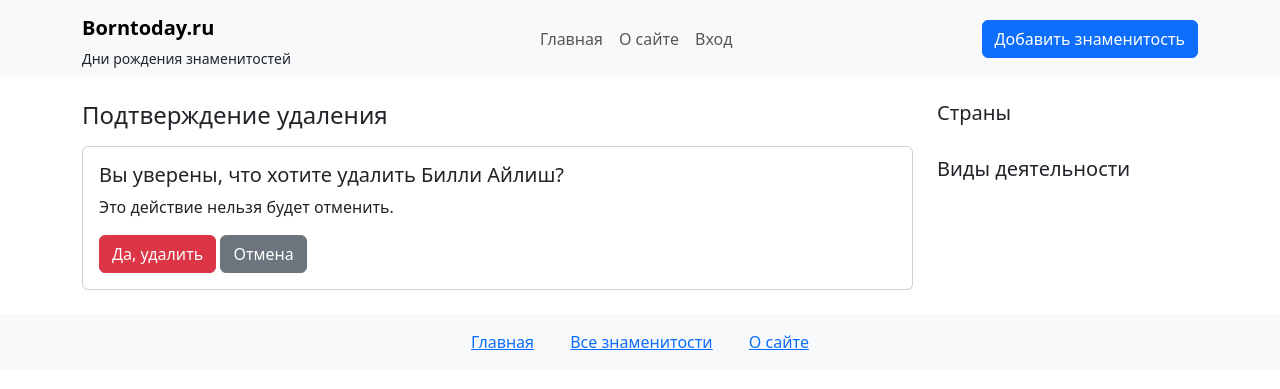
After one commit to Juniper637/lobzik13, a Django app: page /star/5/delete/ in a window 1280 px wide. The commit adds this page. Shown: the top 389 px of the page. Run offline with Django 5.2, Linux system fonts and the light colour scheme; data comes from the database, SQL or seed files in the repository; both versions use the stored data as it was after the commit.

```diff
--- a/lobzikapp/templates/lobzikapp/add-star.html
+++ b/lobzikapp/templates/lobzikapp/add-star.html
@@ -1,4 +1,4 @@
-{% extends 'star/base.html' %}
+{% extends 'lobzikapp/base.html' %}
 {% block title %}{{ title }} - Borntoday.ru{% endblock %}
 
 {% block content %}
--- a/lobzikapp/templates/lobzikapp/header.html
+++ b/lobzikapp/templates/lobzikapp/header.html
@@ -29,7 +29,7 @@
 
       <!-- Кнопка «Добавить знаменитость» (пример) -->
       <div>
-        <a href="#" class="btn btn-primary">Добавить знаменитость</a>
-      </div>
+        <a href="{% url 'add_star' %}" class="btn btn-primary">Добавить знаменитость</a>
+    </div>
     </div>
   </nav>
--- a/lobzikapp/templates/lobzikapp/lobzikapp_detail.html
+++ b/lobzikapp/templates/lobzikapp/lobzikapp_detail.html
@@ -21,7 +21,10 @@
       <strong>Обновлен:</strong> {{ star.time_update|date:"d.m.Y H:i" }}<br>
       <em>{{ star.content }}</em>
     </p>
-    <a href="{% url 'star_index' %}" class="btn btn-primary">Вернуться к списку</a>
+    <div class="btn-group" role="group">
+        <a href="{% url 'star_index' %}" class="btn btn-primary">Вернуться к списку</a>
+        <a href="{% url 'star_delete' star.pk %}" class="btn btn-danger">Удалить персону</a>
+    </div>
   </div>
 </div>
 {% endblock %}
--- /dev/null
+++ b/lobzikapp/templates/lobzikapp/star_confirm_delete.html
@@ -0,0 +1,17 @@
+{% extends 'lobzikapp/base.html' %}
+{% block title %}Удаление {{ star.name }} - Borntoday.ru{% endblock %}
+
+{% block content %}
+<h4 class="mb-3">Подтверждение удаления</h4>
+<div class="card">
+    <div class="card-body">
+        <h5 class="card-title">Вы уверены, что хотите удалить {{ star.name }}?</h5>
+        <p class="card-text">Это действие нельзя будет отменить.</p>
+        <form method="post">
+            {% csrf_token %}
+            <button type="submit" class="btn btn-danger">Да, удалить</button>
+            <a href="{% url 'star_detail' star.pk %}" class="btn btn-secondary">Отмена</a>
+        </form>
+    </div>
+</div>
+{% endblock %}
--- a/lobzikapp/urls.py
+++ b/lobzikapp/urls.py
@@ -17,4 +17,6 @@ urlpatterns = [
 
    # Знаменитости по виду деятельности
    path('industry/<slug:slug>/', views.stars_by_category, name='stars_by_category'),
+
+   path('star/<int:pk>/delete/', views.star_delete, name='star_delete'),  # новый путь для удаления
 ]
--- a/lobzikapp/views.py
+++ b/lobzikapp/views.py
@@ -68,7 +68,7 @@ def star_detail(request, slug):
         'star_categories': categories,
     }
 
-    return render(request, 'lobzikapp/star-detail.html', context)
+    return render(request, 'lobzikapp/lobzikapp_detail.html', context)
 
 
 def about(request):
@@ -147,4 +147,11 @@ def add_star(request):
         'star_countries': countries,
         'star_categories': categories,
     }
-    return render(request, 'star/add-star.html', context)
+    return render(request, 'lobzikapp/add-star.html', context)
+
+def star_delete(request, pk):
+    star = get_object_or_404(Star, pk=pk)
+    if request.method == "POST":
+        star.delete()
+        return redirect('star_index')
+    return render(request, 'lobzikapp/star_confirm_delete.html', {'star': star})
```
Also changed, not shown: db.sqlite3, media/photos/2025/03/20/orig.webp (added), 1 other file.
